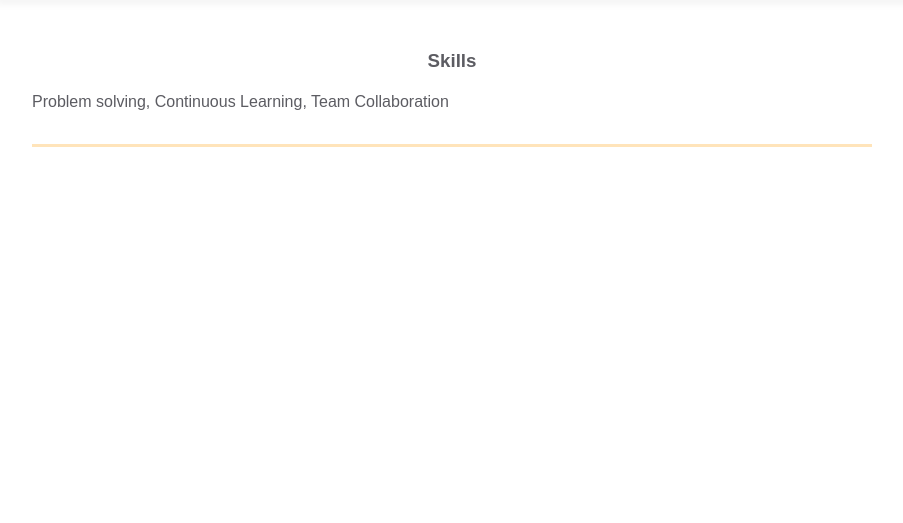
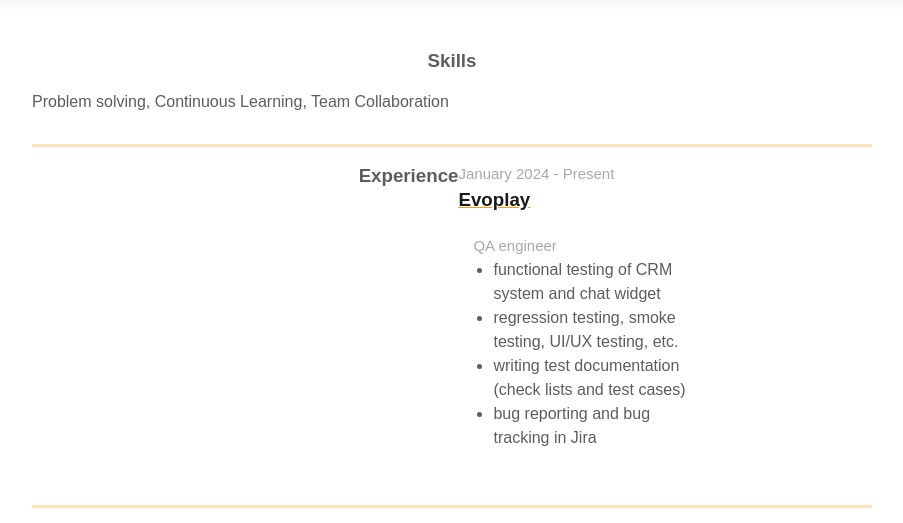
Before and after one commit to Kate-pa/homepage, a plain HTML site: page index.html in a window 1280 px wide. Shown: the part 432-955 px from the top of the page, without its empty margins (188-1091 px from the left). Before the commit the page ends 800 px from the top, so only its background shows below. Drawn offline with Linux system fonts and the light colour scheme.

Commit message:
added experience

```diff
--- a/index.html
+++ b/index.html
@@ -79,6 +79,37 @@
       </div>
     </div>
   </div>
+
+  <div class="container">
+    <div class="resume__block">
+      <div class="main-info fh">
+        <div class="experiences"></div>
+        <h3 class="experiences__header">Experience</h3>
+        <div class="experiences__company">
+          <div class="experiences__company-header">
+            <span class="experiences__company-header-durability"
+              >January 2024 - Present</span
+            >
+            <h3 class="experiences__company-header-name">Evoplay</h3>
+          </div>
+
+          <div class="experiences__company-project">
+            <span class="experiences__company-project-role"
+              >QA engineer</span
+            >
+              <ul class="experiences__company-project-responsibilities">
+              <li>functional testing of CRM system and chat widget</li>
+              <li>regression testing, smoke testing, UI/UX testing, etc.</li>
+              <li>writing test documentation (check lists and test cases)</li>
+              <li>bug reporting and bug tracking in Jira</li>
+            </ul>
+          </div>
+        </div>
+        <div class="additional-info fv"></div>
+      </div>
+    </div>
+  </div>
+
 </main>
 
 </html>
```
